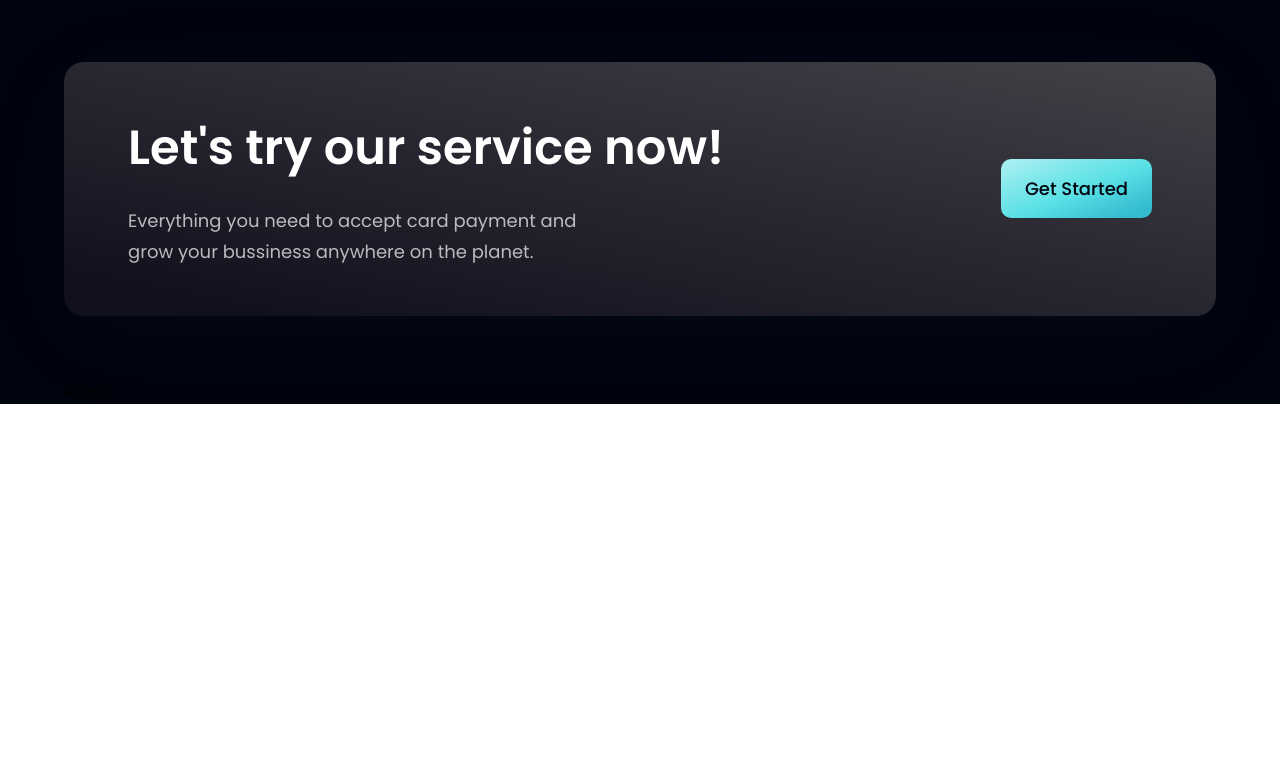
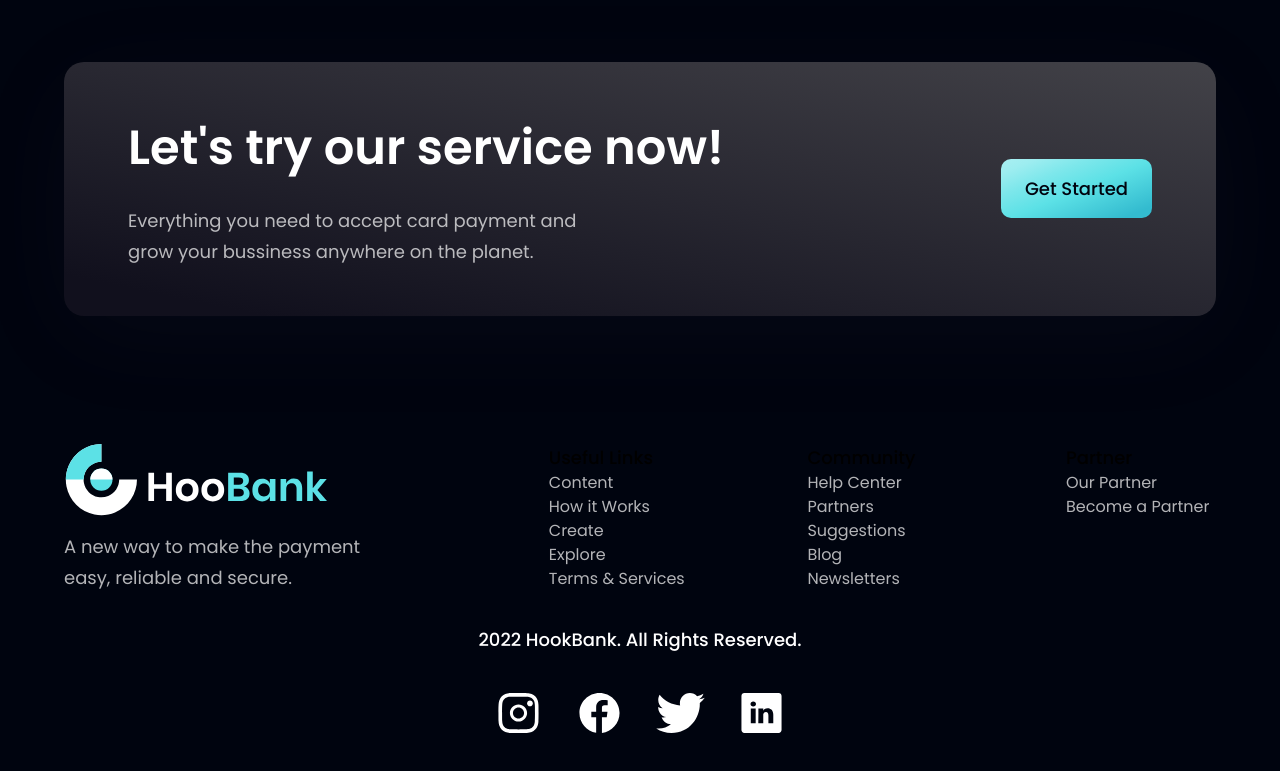
Before and after one commit to Sberrich/BankModernUI, a React (Vite) app: page / in a window 1280 px wide. Shown: the part 4093-4864 px from the top of the page. Before the commit the page ends 4497 px from the top, so only its background shows below. Built offline with nearby package versions, Linux system fonts and the light colour scheme.

Commit message:
Footer done

```diff
--- a/src/components/Footer.jsx
+++ b/src/components/Footer.jsx
@@ -1,9 +1,53 @@
-import React from 'react'
+import React from "react";
+import styles from "../style";
+import { logo } from "../assets";
+import { footerLinks, socialMedia } from "../constants/constants";
 
-const Footer = () => {
-  return (
-    <div>Footer</div>
-  )
-}
+const Footer = () => (
+  <section className={`${styles.flexCenter} ${styles.paddingY} flex-col`}>
+    <div className={`${styles.flexStart} md:flex-row flex-col mb-8 w-full`}>
+      <div className="flex flex-1 flex-col justify-start mr-10">
+        <img src={logo} alt="hoobank" className="w-[266px] h-[72px]" />
+        <p className={`${styles.paragraph} mt-4 max-w-[310px]`}>
+          A new way to make the payment easy, reliable and secure.
+        </p>
+      </div>
+      <div className="flex-[1.5] w-full flex flex-row justify-between flex-wrap md:mt-0 mt-10">
+        {footerLinks.map((footerLink) => (
+          <div
+            key={footerLink.key}
+            className="flex flex-col ss:my-0 my-4 min-w-[150px]"
+          >
+            <h4 className=" font-poppins font-medium text-[18px] leading-[27px] text-white1`">
+              {footerLink.title}
+              <ul>
+                {footerLink.links.map((link, index) => (
+                  <li
+                    key={link.name}
+                    className=" font-poppins font-normal text-[16px] leading-[24px] text-dimWhite hover:text-secondary "
+                  >
+                    {link.name}
+                  </li>
+                ))}
+              </ul>
+            </h4>
+          </div>
+        ))}
+      </div>
+    </div>
+    <div>
+      <p className="font-poppins font-medium text-[18px] leading-[27px] text-center text-white">
+        2022 HookBank. All Rights Reserved.
+      </p>
+      <div className="flex flex-row md:mt-0 mt-6">
+        {socialMedia.map((social, index)=>(
+          <img key={social.id} src={social.icon} alt={social.id} className="flex flex-1 justify-between items-center w-[20px] h-[40px] md:mt-10 mt-6"/>
 
-export default Footer
+        ))}
+
+      </div>
+    </div>
+  </section>
+);
+
+export default Footer;
```
